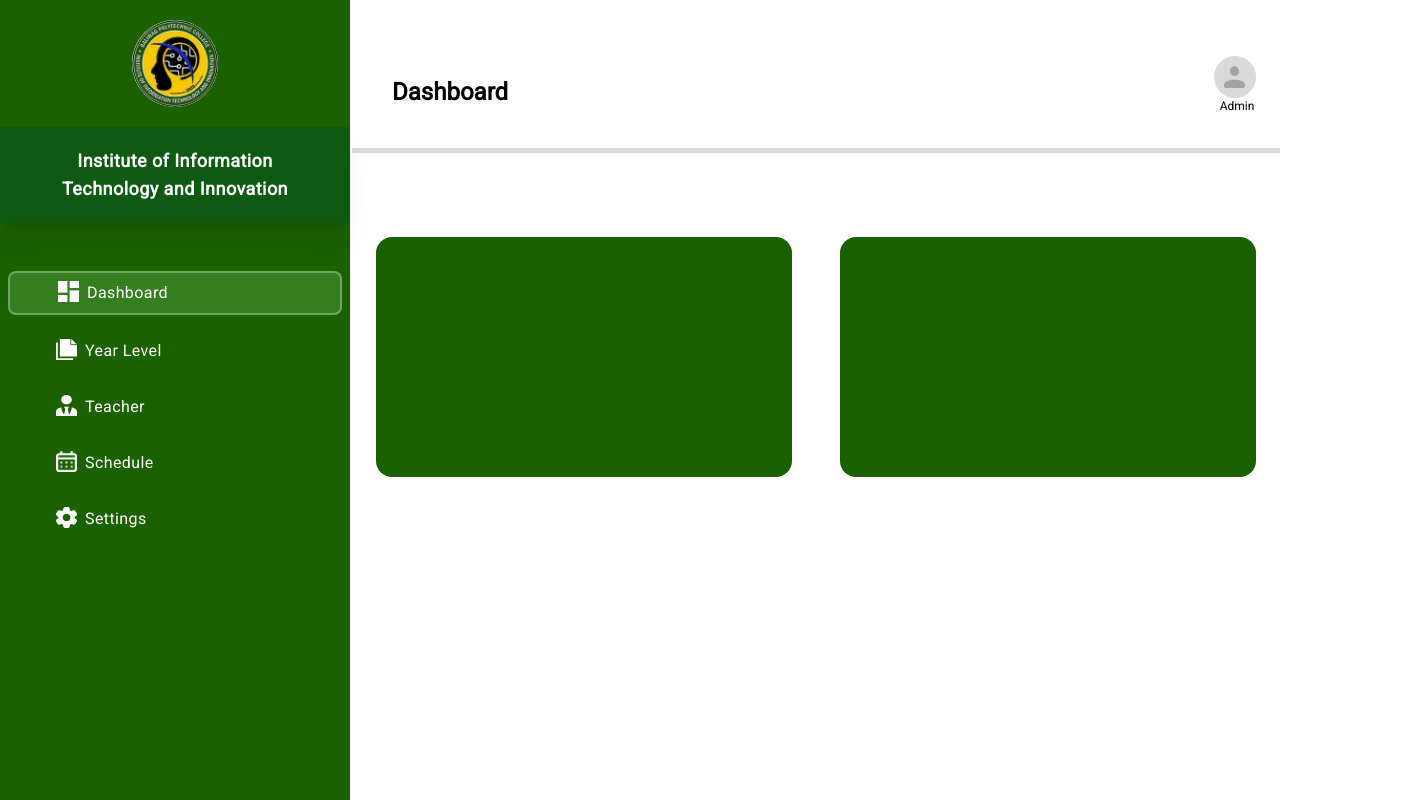
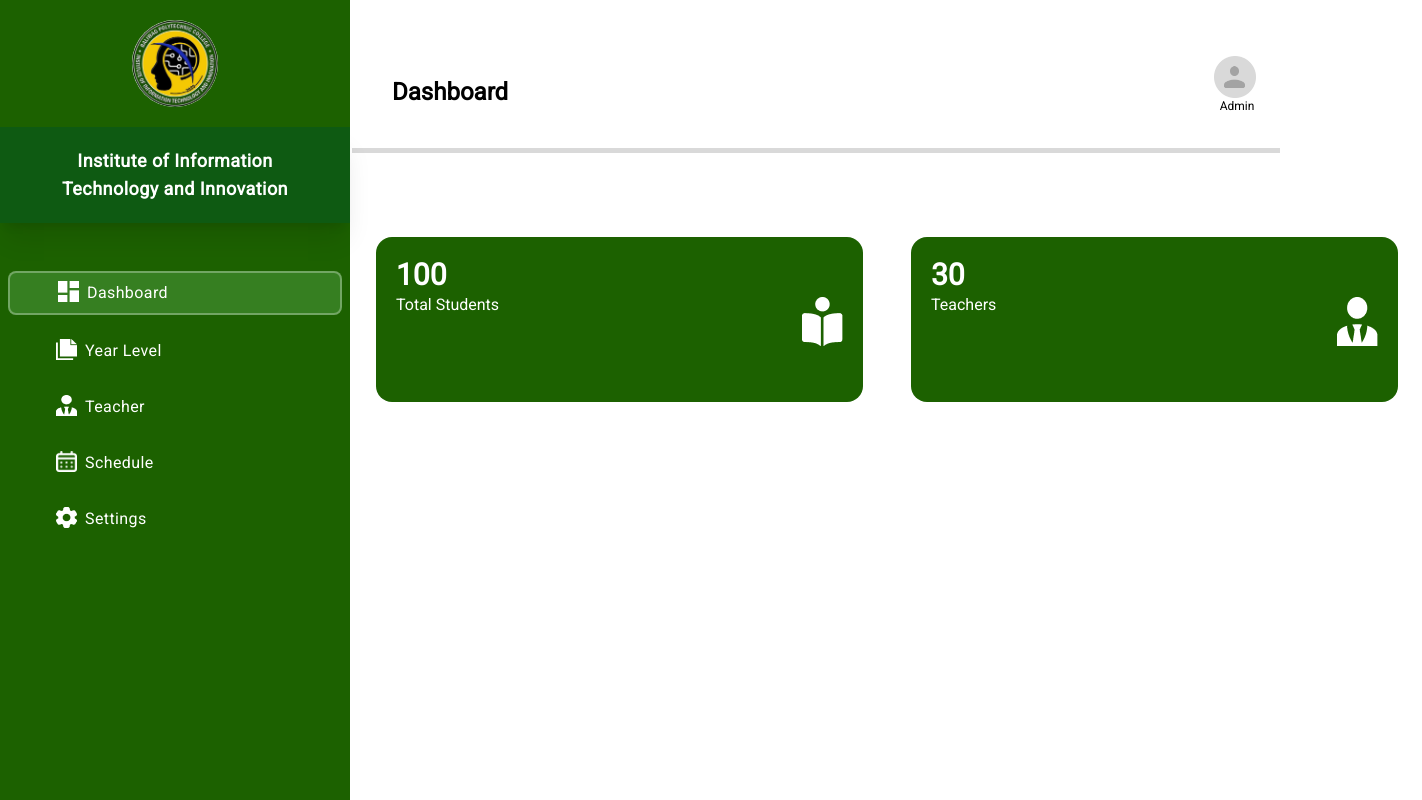
Before and after one commit to 0l3r7/IITI-pre-advising, a React (Vite) app: page /dashboard in a window 1280 px wide. Shown: the whole page, 1422 px wide, since content can reach past the window. Built offline with nearby package versions, Linux system fonts and the light colour scheme.

Commit message:
update with dashboard

```diff
--- a/src/dashboard/dashboard.jsx
+++ b/src/dashboard/dashboard.jsx
@@ -1,7 +1,9 @@
 import React from 'react'
 import './dashboard.css'
+import { Link, useLocation } from "react-router-dom";
 import adminLogo from './dashboardLOGO/adminLogo.png'
 import studentLogo from './dashboardLOGO/studentLogo.png'
+import teacherLogo from './dashboardLOGO/teacherLogo.png'
 
 function Dashboard() {
   return (
@@ -14,7 +16,7 @@ function Dashboard() {
                 <h1 className='font-bold text-2xl p-5'>
                     Dashboard
                 </h1>
-                <div className=' flex-col space-x-1 '>
+                <div className=' flex-col space-x-1 cursor-pointer active:scale-95'>
                     <img
                         src={adminLogo}
                         alt="admin"
@@ -29,16 +31,52 @@ function Dashboard() {
             <div className='pt-15 flex flex-col md:flex-row '>
 
                 {/*Students*/}
-                <div className='p-30 md:w-121.75 md:h-41.25
-                                m-6 bg-[#1C6100] rounded-2xl'>
+                <Link to="/year-level">
+                <div className='p-5 md:w-121.75 md:h-41.25
+                                m-6 bg-[#1C6100] rounded-2xl
+                                cursor-pointer active:scale-95'>
+
+                    <div className=' flex justify-between '>
+                        <div className='text-white font-RB  ' >
+                            <h1 className='font-bold text-3xl'>100</h1>
+                            <p>Total Students</p>
+                        </div>
+
+                        <div className='mt-10'>
+                            <img
+                                src={studentLogo}
+                                alt="student logo"
+                                className=''
+                            />
+                        </div>
+                    </div>
+
 
                 </div>
+                </Link>
 
                 {/*Teachers*/}
-                <div className='p-30 md:w-121.75 md:h-41.25
-                                m-6 bg-[#1C6100] rounded-2xl'>
+                <Link to="/year-level">
+                <div className='p-5 md:w-121.75 md:h-41.25
+                                m-6 bg-[#1C6100] rounded-2xl
+                                cursor-pointer active:scale-95'>
 
+                    <div className=' flex justify-between '>
+                        <div className='text-white font-RB  ' >
+                            <h1 className='font-bold text-3xl'>30</h1>
+                            <p>Teachers</p>
+                        </div>
+
+                        <div className='mt-10'>
+                            <img
+                                src={teacherLogo}
+                                alt="student logo"
+                                className=''
+                            />
+                        </div>
+                    </div>
                 </div>
+                </Link>
 
             </div>
         </div>
--- a/src/login/login.jsx
+++ b/src/login/login.jsx
@@ -14,7 +14,7 @@ function Login() {
             <div>
 
                 {/* IITI Logo */}
-                <div className="flex justify-center p-8">
+                <div className="flex justify-center p-8 ">
                   <img
                     src={iitiLOGO}
                     alt="IITI Logo"
@@ -39,7 +39,8 @@ function Login() {
                                 className='border border-[#0E5A1280] rounded-full
                                            h-10.75 w-72.5 p-4
                                            focus:outline-none focus:ring-2 focus:ring-green-400
-                                           placeholder:text-xs  text-black/45'
+                                           placeholder:text-xs  text-black/45
+                                           cursor-pointer active:scale-95'
                                 placeholder='Admin'/>
 
                         {/*admin password*/}
@@ -47,7 +48,8 @@ function Login() {
                                 className='border border-[#0E5A1280] rounded-full
                                            h-10.75 w-72.5 p-4
                                            focus:outline-none focus:ring-2 focus:ring-green-400
-                                           placeholder:text-xs text-black/45'
+                                           placeholder:text-xs text-black/45
+                                           cursor-pointer active:scale-95'
                                 placeholder='Password'/>
 
                         {/*Login Button */}
@@ -55,7 +57,8 @@ function Login() {
 
                             <button type='submit'
                             className=' bg-[#1C6100] rounded-full
-                                         w-72.5 h-10.75'>
+                                         w-72.5 h-10.75
+                                         cursor-pointer active:scale-95'>
                                 <h1 className='font-bold text-white'>
                                     LOG IN
                                 </h1>
--- a/src/navbar/nav.jsx
+++ b/src/navbar/nav.jsx
@@ -56,7 +56,8 @@ function Nav() {
           {/* Dashboard */}
           <Link to="/dashboard">
             <div
-              className={`flex space-x-2 cursor-pointer px-12 py-2 rounded m-2 transition-colors duration-200 ${
+              className={`flex space-x-2 cursor-pointer px-12 py-2 rounded m-2
+                          transition-colors duration-200 active:scale-95 ${
                 active === "dashboard"
                   ? "bg-[#A0FBA333] text-white border-2 border-white/30 rounded-lg"
                   : "text-white hover:bg-green-800"
@@ -75,7 +76,8 @@ function Nav() {
           {/* Year Level */}
           <Link to="/year-level">
             <div
-              className={`flex space-x-2 cursor-pointer px-12 py-2 rounded m-2 transition-colors duration-200 ${
+              className={`flex space-x-2 cursor-pointer px-12 py-2 rounded m-2
+                          transition-colors duration-200 active:scale-95 ${
                 active === "yearlevel"
                   ? "bg-[#A0FBA333] text-white border-2 border-white/30 rounded-lg"
                   : "text-white hover:bg-green-800"
@@ -94,7 +96,8 @@ function Nav() {
           {/* Teacher */}
           <Link to="/teacher">
             <div
-              className={`flex space-x-2 cursor-pointer px-12 py-2 rounded m-2 transition-colors duration-200 ${
+              className={`flex space-x-2 cursor-pointer px-12 py-2 rounded m-2
+                          transition-colors duration-200 active:scale-95 ${
                 active === "teacher"
                   ? "bg-[#A0FBA333] text-white border-2 border-white/30 rounded-lg"
                   : "text-white hover:bg-green-800"
@@ -113,7 +116,8 @@ function Nav() {
           {/* Schedule */}
           <Link to="/schedule">
             <div
-              className={`flex space-x-2 cursor-pointer px-12 py-2 rounded m-2 transition-colors duration-200 ${
+              className={`flex space-x-2 cursor-pointer px-12 py-2 rounded m-2
+                          transition-colors duration-200  active:scale-95 ${
                 active === "schedule"
                   ? "bg-[#A0FBA333] text-white border-2 border-white/30 rounded-lg"
                   : "text-white hover:bg-green-800"
@@ -132,7 +136,8 @@ function Nav() {
           {/* Settings */}
           <Link to="/settings">
             <div
-              className={`flex space-x-2 cursor-pointer px-12 py-2 rounded m-2 transition-colors duration-200 ${
+              className={`flex space-x-2 cursor-pointer px-12 py-2 rounded m-2
+                          transition-colors duration-200 active:scale-95 ${
                 active === "setting"
                   ? "bg-[#A0FBA333] text-white border-2 border-white/30 rounded-lg"
                   : "text-white hover:bg-green-800"
```
Also changed, not shown: src/dashboard/dashboardLOGO/teacherLogo.png (added).
